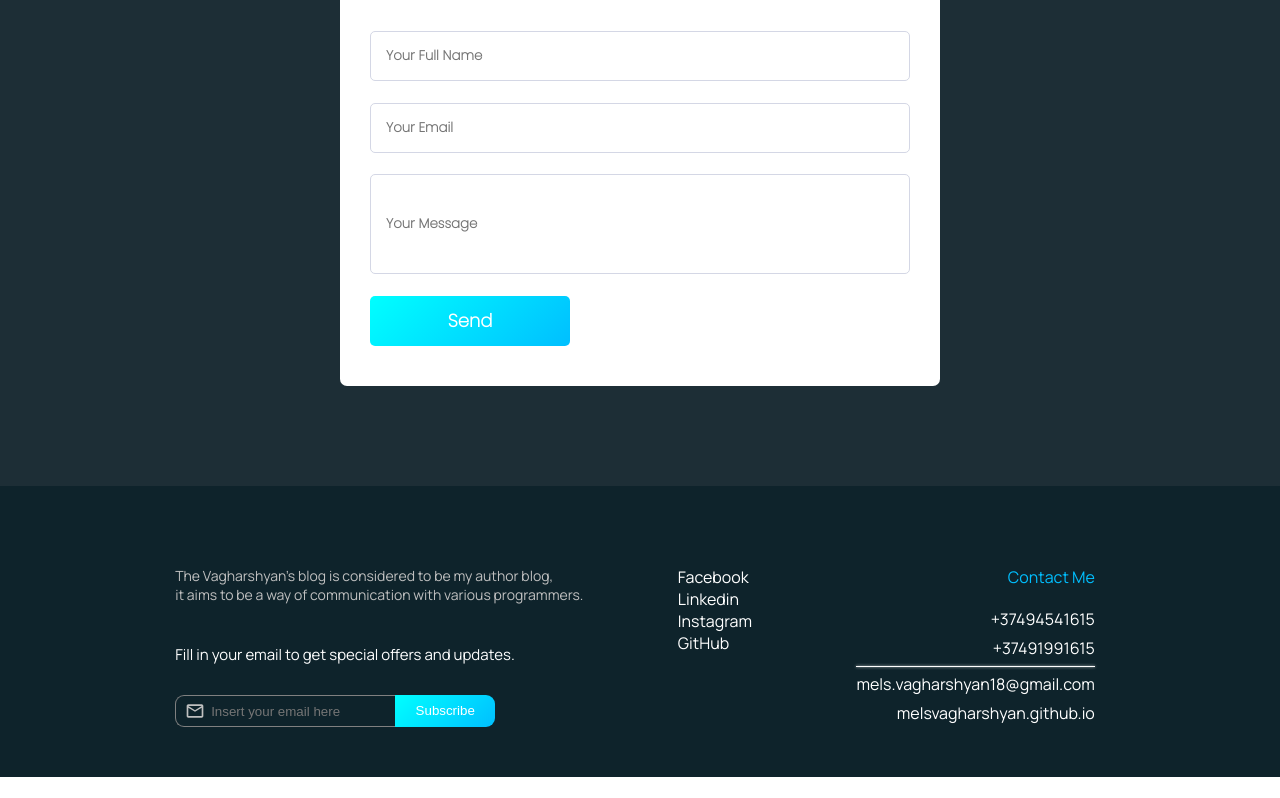
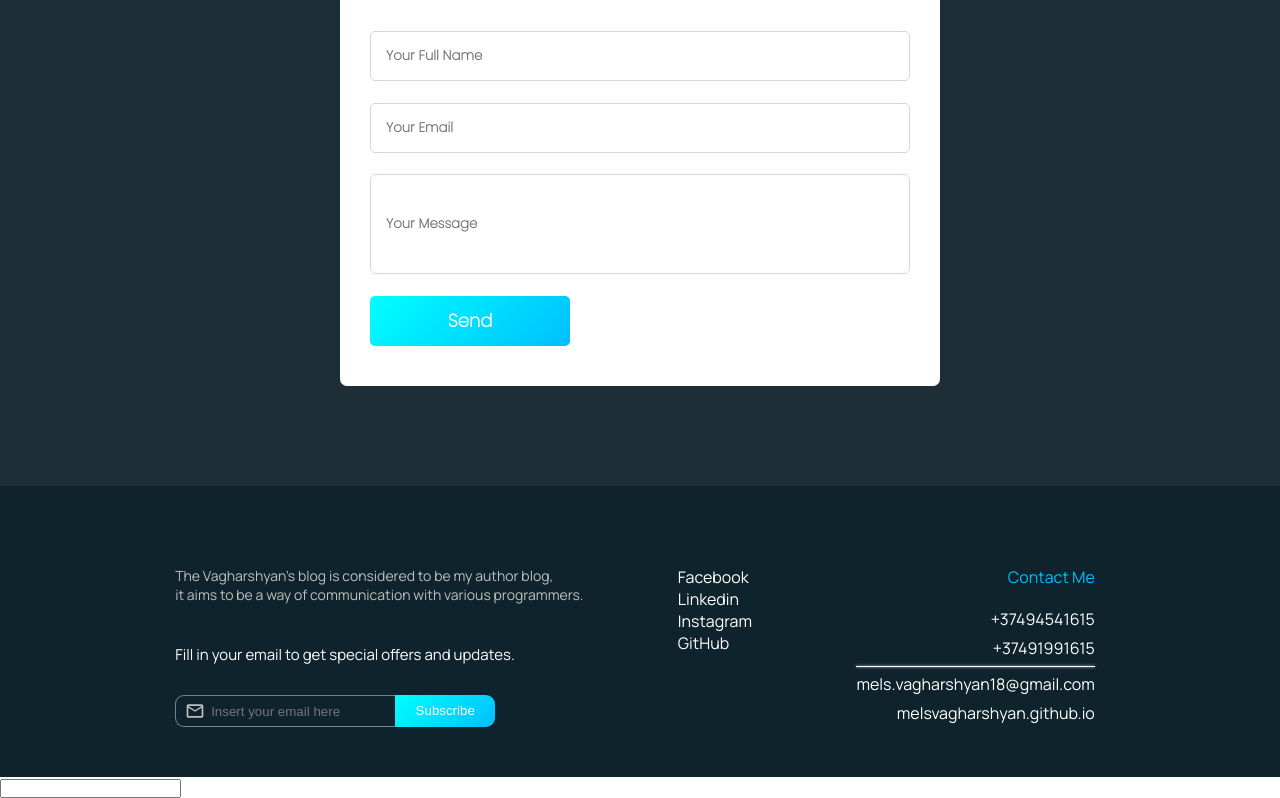
Before and after one commit to melsvagharshyan/melsvagharshyan.github.io, a React (Create React App) app: page / in a window 1280 px wide. Shown: the part 2197-2995 px from the top of the page. Before the commit the page ends 2974 px from the top, so only its background shows below. Built offline with nearby package versions, Linux system fonts and the light colour scheme; a web font is replaced by a local one.

Commit message:
update styles

```diff
--- a/src/App.tsx
+++ b/src/App.tsx
@@ -28,6 +28,9 @@ const App: React.FC = () => {
             <ArrowTop/>
             <FreeHelp/>
             <Footer/>
+            <div>
+                <input type='text'/>
+            </div>
         </div>
     );
 }
```
